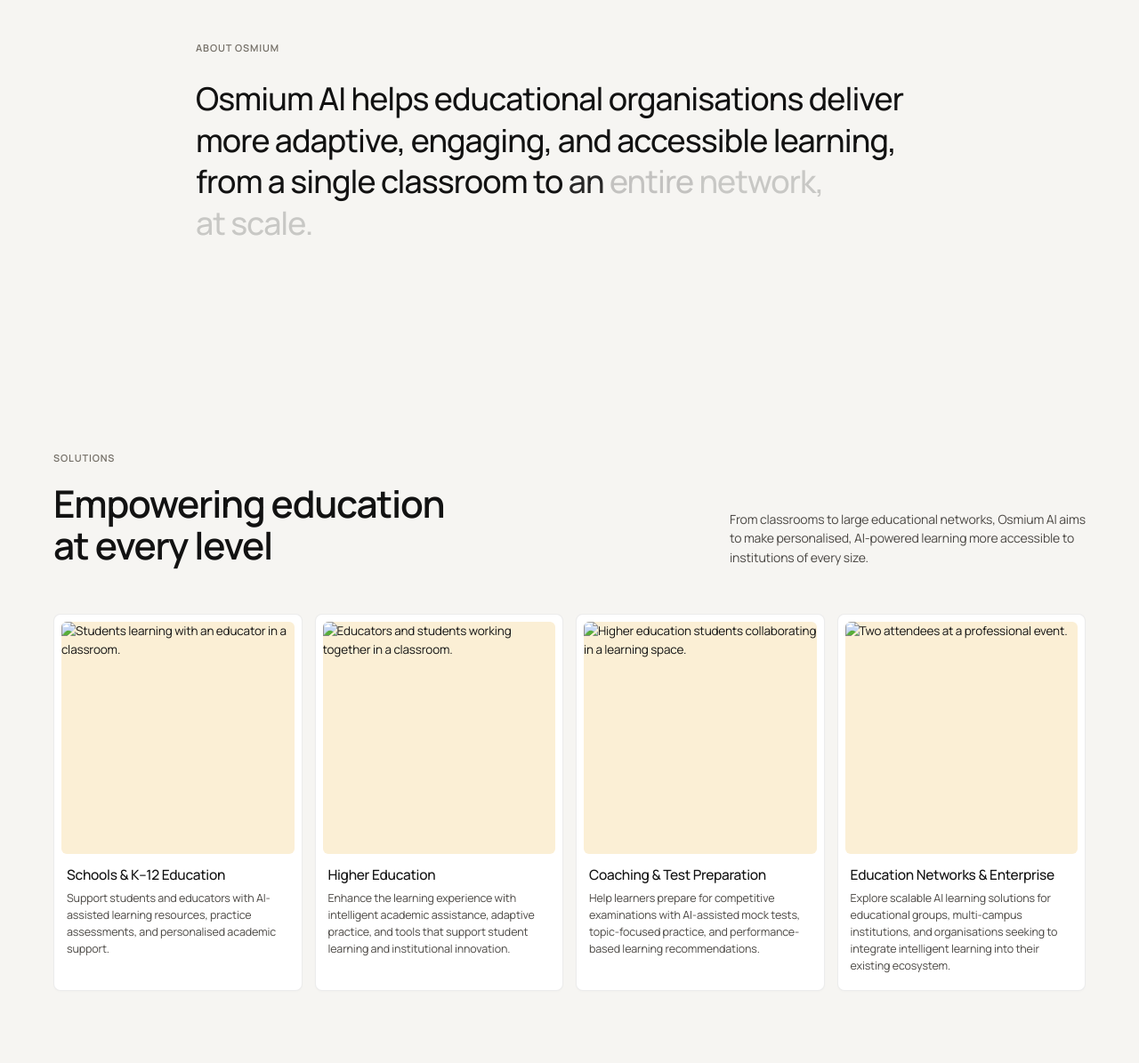
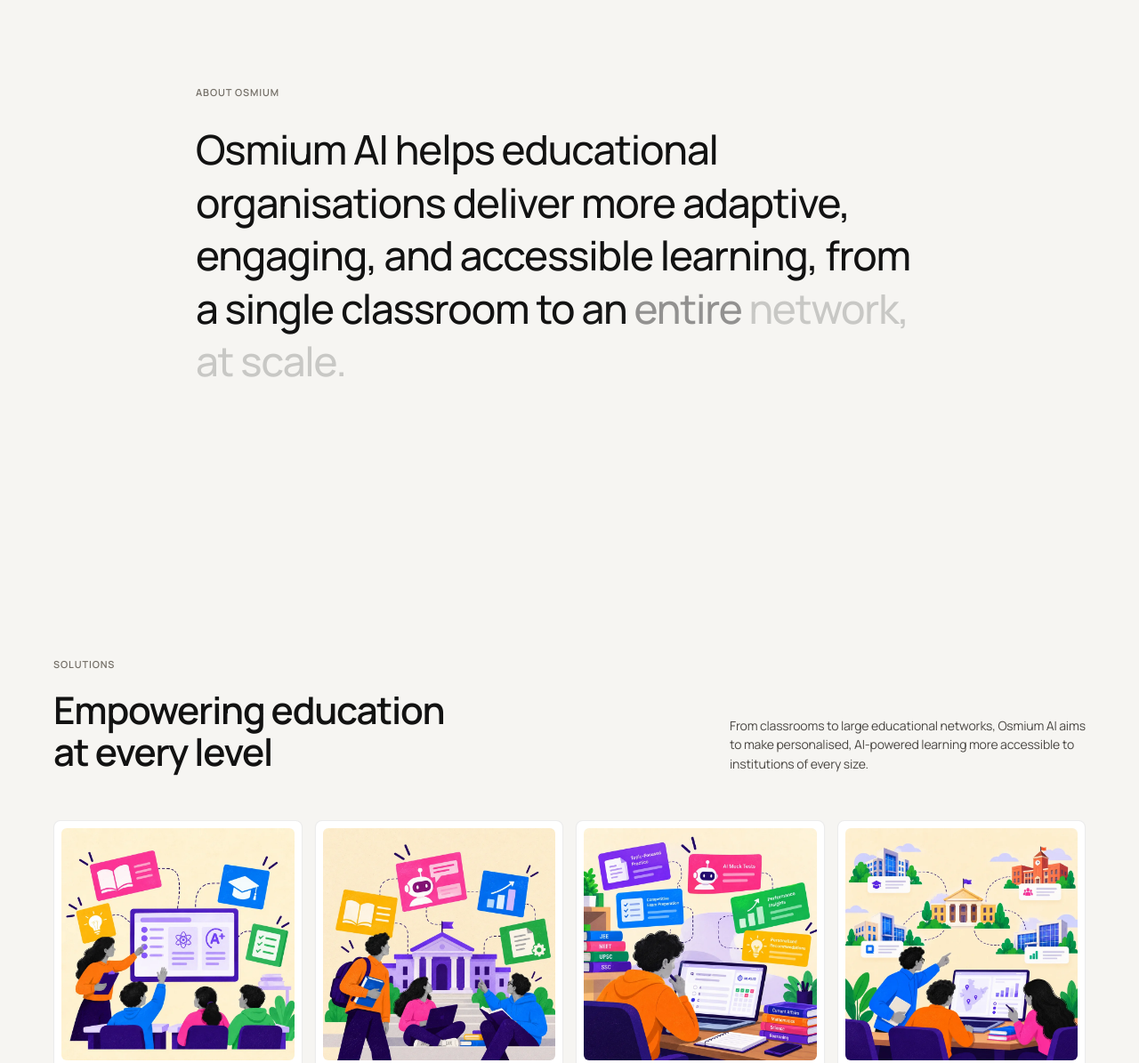
Before and after one commit to Suman1214129/osmium-institute, a website: page index.html in a window 1280 px wide. Shown: the part 1080-2275 px from the top of the page at 89% size. Drawn offline with Linux system fonts and the light colour scheme.

Commit message:
fix: card images, larger statement text, more section spacing

```diff
--- a/css/styles.css
+++ b/css/styles.css
@@ -21,10 +21,10 @@
   --font: "Manrope", -apple-system, BlinkMacSystemFont, "Segoe UI", Roboto, sans-serif;
   --font-hero: "Raleway", -apple-system, BlinkMacSystemFont, sans-serif;
 
-  /* Layout Spacing — Refined, slightly more compact */
+  /* Layout Spacing */
   --gutter: 36px;
   --container: 1160px;
-  --section: 120px;
+  --section: 140px;
   --edge: 24px;
   --radius-sm: 4px;
   --radius: 6px;
@@ -666,7 +666,7 @@
    STATEMENT (Smooth, Intentional Reveal in Middle of Screen)
    ========================================================== */
 .statement {
-  padding: 110px 0;
+  padding: 160px 0;
 }
 
 .statement .label {
@@ -676,7 +676,7 @@
 
 .statement__text {
   font-weight: 450;
-  font-size: clamp(1.45rem, 0.95rem + 1.6vw, 2.45rem);
+  font-size: clamp(1.75rem, 1.1rem + 2.2vw, 3rem);
   line-height: 1.3;
   letter-spacing: -0.025em;
   text-wrap: pretty;
@@ -1358,7 +1358,7 @@
     padding: 68px 0;
   }
   .statement__text {
-    font-size: clamp(1.3rem, 1.1rem + 1vw, 1.65rem);
+    font-size: clamp(1.4rem, 1.2rem + 1vw, 1.9rem);
     line-height: 1.35;
     letter-spacing: -0.02em;
   }
--- a/index.html
+++ b/index.html
@@ -114,28 +114,28 @@
 
     <div class="cards">
       <article class="card reveal">
-        <div class="card__media"><img src="assets/img/1.jpeg" alt="Students learning with an educator in a classroom." loading="lazy" width="900" height="900"></div>
+        <div class="card__media"><img src="assets/img/media-k12-v2.webp" alt="Students learning with an educator in a classroom." loading="lazy" width="900" height="900"></div>
         <div class="card__body">
           <h3>Schools &amp; K–12 Education</h3>
           <p>Support students and educators with AI-assisted learning resources, practice assessments, and personalised academic support.</p>
         </div>
       </article>
       <article class="card reveal" style="--d:80ms">
-        <div class="card__media"><img src="assets/img/2.jpeg" alt="Educators and students working together in a classroom." loading="lazy" width="900" height="900"></div>
+        <div class="card__media"><img src="assets/img/media-higher-v2.webp" alt="Educators and students working together in a classroom." loading="lazy" width="900" height="900"></div>
         <div class="card__body">
           <h3>Higher Education</h3>
           <p>Enhance the learning experience with intelligent academic assistance, adaptive practice, and tools that support student learning and institutional innovation.</p>
         </div>
       </article>
       <article class="card reveal" style="--d:160ms">
-        <div class="card__media"><img src="assets/img/3.jpeg" alt="Higher education students collaborating in a learning space." loading="lazy" width="900" height="900"></div>
+        <div class="card__media"><img src="assets/img/media-students-v2.webp" alt="Higher education students collaborating in a learning space." loading="lazy" width="900" height="900"></div>
         <div class="card__body">
           <h3>Coaching &amp; Test Preparation</h3>
           <p>Help learners prepare for competitive examinations with AI-assisted mock tests, topic-focused practice, and performance-based learning recommendations.</p>
         </div>
       </article>
       <article class="card reveal" style="--d:240ms">
-        <div class="card__media"><img src="assets/img/4.jpeg" alt="Two attendees at a professional event." loading="lazy" width="900" height="900"></div>
+        <div class="card__media"><img src="assets/img/media-countries-v2.webp" alt="Two attendees at a professional event." loading="lazy" width="900" height="900"></div>
         <div class="card__body">
           <h3>Education Networks &amp; Enterprise</h3>
           <p>Explore scalable AI learning solutions for educational groups, multi-campus institutions, and organisations seeking to integrate intelligent learning into their existing ecosystem.</p>
```
